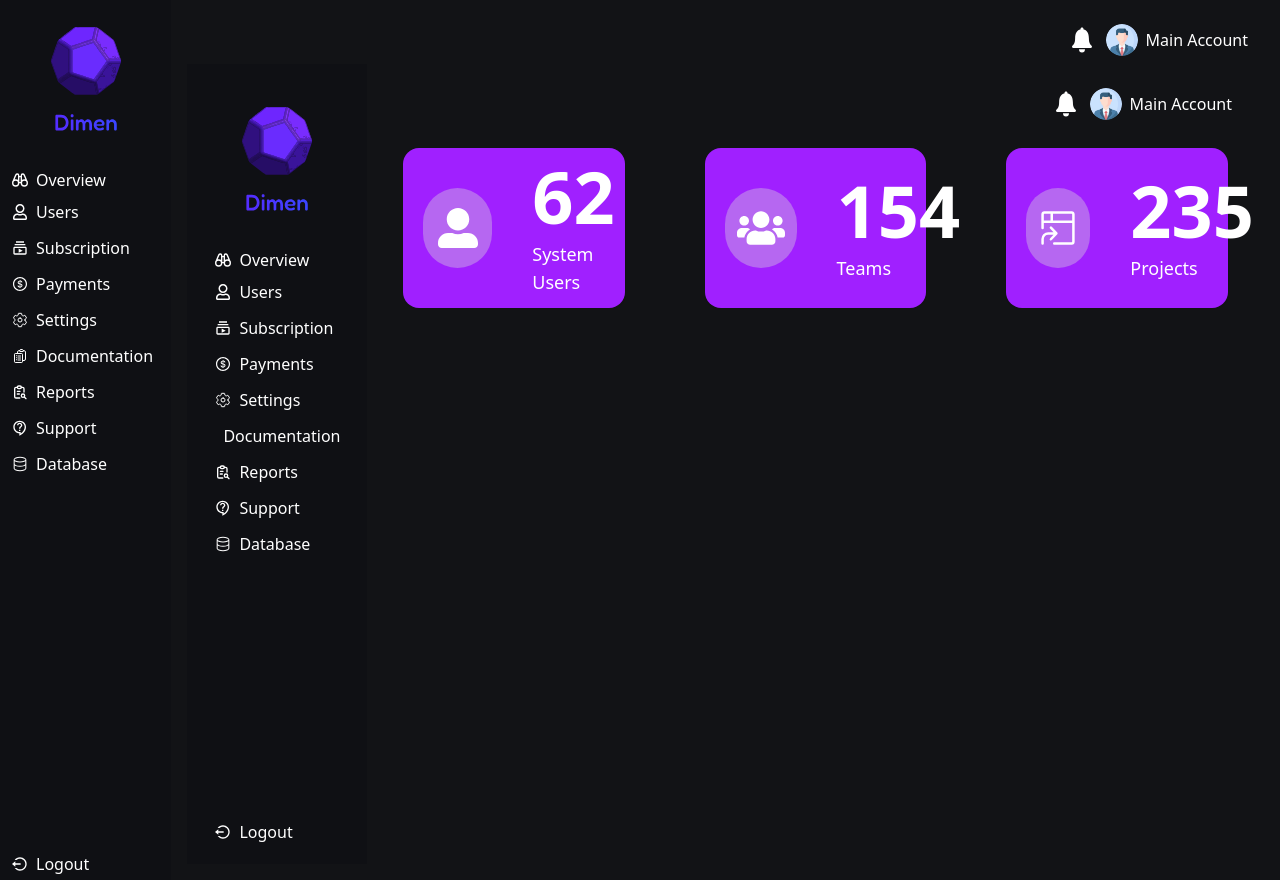
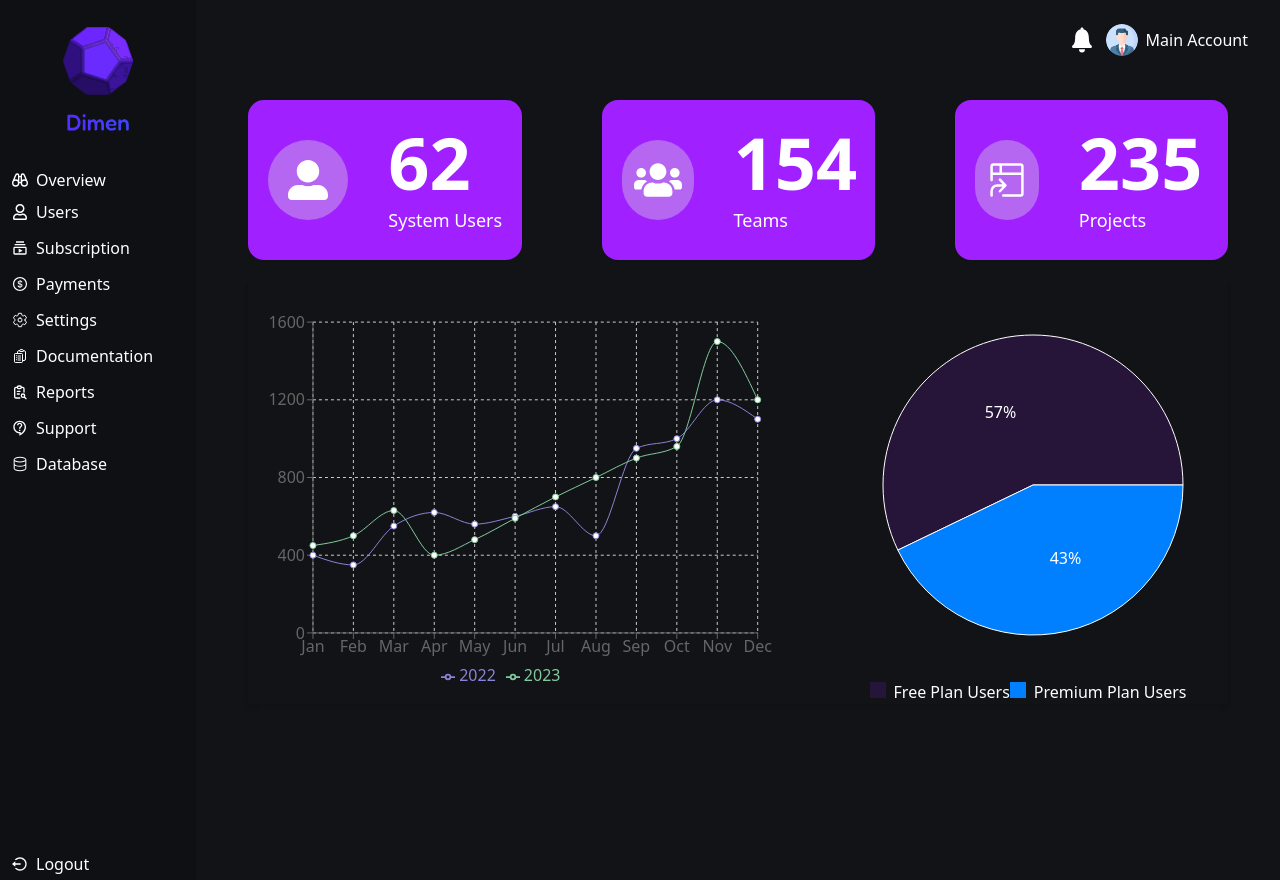
Before and after one commit to Dimen-3D-Model-Annotation/admin-dashboard, a Next.js app: page /admin/overview in a window 1280 px wide. Built offline with nearby package versions, Linux system fonts and the light colour scheme.

Commit message:
Update page.js

```diff
--- a/app/admin/overview/page.js
+++ b/app/admin/overview/page.js
@@ -1,51 +1,180 @@
-import React from 'react';
+"use client";
+
+import React, { useEffect, useState } from "react";
+import { PieChart, Pie, Cell } from "recharts";
 import { FaUserAlt, FaUsers } from "react-icons/fa";
 import { GoProjectSymlink } from "react-icons/go";
-import SidePanel from '@components/SidePanel';  // Import the SidePanel component
-import Header from '@components/Header';
+import {
+  LineChart as RechartsLineChart,
+  Line,
+  XAxis,
+  YAxis,
+  CartesianGrid,
+  Tooltip,
+  Legend,
+  ResponsiveContainer,
+} from "recharts";
 
 function Overview() {
+  const [isClient, setIsClient] = useState(false);
+
+  useEffect(() => {
+    setIsClient(true);
+  }, []);
+
+  const lineChartData = [
+    { name: "Jan", 2022: 400, 2023: 450 },
+    { name: "Feb", 2022: 350, 2023: 500 },
+    { name: "Mar", 2022: 550, 2023: 630 },
+    { name: "Apr", 2022: 620, 2023: 400 },
+    { name: "May", 2022: 560, 2023: 480 },
+    { name: "Jun", 2022: 600, 2023: 590 },
+    { name: "Jul", 2022: 650, 2023: 700 },
+    { name: "Aug", 2022: 500, 2023: 800 },
+    { name: "Sep", 2022: 950, 2023: 900 },
+    { name: "Oct", 2022: 1000, 2023: 960 },
+    { name: "Nov", 2022: 1200, 2023: 1500 },
+    { name: "Dec", 2022: 1100, 2023: 1200 },
+  ];
+
+  const pieChartData = [
+    { name: "Free Plan Users", value: 400 },
+    { name: "Premium Plan Users", value: 300 },
+  ];
+
+  const COLORS = ["rgba(160, 32, 255, 0.15)", "#0080FF", "#FFBB28", "#FF8042"];
+
+  const RADIAN = Math.PI / 180;
+  const renderCustomizedLabel = ({
+    cx,
+    cy,
+    midAngle,
+    innerRadius,
+    outerRadius,
+    percent,
+    index,
+  }) => {
+    const radius = innerRadius + (outerRadius - innerRadius) * 0.5;
+    const x = cx + radius * Math.cos(-midAngle * RADIAN);
+    const y = cy + radius * Math.sin(-midAngle * RADIAN);
+
+    return (
+      <text
+        x={x}
+        y={y}
+        fill="white"
+        textAnchor={x > cx ? "start" : "end"}
+        dominantBaseline="central"
+      >
+        {`${(percent * 100).toFixed(0)}%`}
+      </text>
+    );
+  };
+
   return (
-    <div className="min-h-screen flex flex-row">
-      <div className="bg-[#0F1014] text-white p-4 w-1/6">
-        <SidePanel />
-      </div>
-      <div className="flex-grow bg-[#121316] text-white p-4">
-        <Header />
-        <div className='grid lg:grid-cols-3 gap-20 mt-5 mb-15 ml-5 mr-5'>
+    <div className="min-h-screen flex flex-row overflow-hidden">
+      <div className="flex-grow bg-[#121316] text-white p-4 overflow-y-auto">
+        <div className="grid lg:grid-cols-3 gap-20 mt-5 mb-15 ml-5 mr-5">
           {/* First Card */}
-          <div className='rounded-2xl bg-custom-purple h-30 shadow-sm flex items-center'>
-            <div className='bg-custom-gray h-20 w-20 flex items-center justify-center text-white p-3 rounded-full ml-5'>
-              <FaUserAlt className='w-10 h-10' />
+          <div className="rounded-2xl bg-custom-purple h-30 shadow-sm flex items-center">
+            <div className="bg-custom-gray h-20 w-20 flex items-center justify-center text-white p-3 rounded-full ml-5">
+              <FaUserAlt className="w-10 h-10" />
             </div>
-            <div className='ml-10'>
-              <div className='flex flex-col justify-center text-7xl font-bold mb-2'>62</div>
-              <div className='text-lg'>System Users</div>
+            <div className="ml-10">
+              <div className="flex flex-col justify-center text-7xl font-bold mb-2">
+                62
+              </div>
+              <div className="text-lg">System Users</div>
             </div>
           </div>
 
           {/* Second Card */}
-          <div className='rounded-2xl bg-custom-purple h-40 shadow-sm flex items-center'>
-            <div className='bg-custom-gray h-20 w-20 flex items-center justify-center text-white p-3 rounded-full ml-5'>
-              <FaUsers className='w-12 h-12'/>
+          <div className="rounded-2xl bg-custom-purple h-40 shadow-sm flex items-center">
+            <div className="bg-custom-gray h-20 w-20 flex items-center justify-center text-white p-3 rounded-full ml-5">
+              <FaUsers className="w-12 h-12" />
             </div>
-            <div className='ml-10'>
-              <div className='flex flex-col justify-center text-7xl font-bold mb-2 mr-10'>154</div>
-              <div className='text-lg'>Teams</div>
+            <div className="ml-10">
+              <div className="flex flex-col justify-center text-7xl font-bold mb-2 mr-10">
+                154
+              </div>
+              <div className="text-lg">Teams</div>
             </div>
           </div>
 
           {/* Third Card */}
-          <div className='rounded-2xl bg-custom-purple h-40 shadow-sm flex items-center'>
-            <div className='bg-custom-gray h-20 w-20 flex items-center justify-center text-white p-3 rounded-full ml-5'>
-              <GoProjectSymlink className='w-10 h-10' />
+          <div className="rounded-2xl bg-custom-purple h-40 shadow-sm flex items-center">
+            <div className="bg-custom-gray h-20 w-20 flex items-center justify-center text-white p-3 rounded-full ml-5">
+              <GoProjectSymlink className="w-10 h-10" />
             </div>
-            <div className='ml-10'>
-              <div className='flex flex-col justify-center text-7xl font-bold mb-2 mr-10'>235</div>
-              <div className='text-lg'>Projects</div>
+            <div className="ml-10">
+              <div className="flex flex-col justify-center text-7xl font-bold mb-2 mr-10">
+                235
+              </div>
+              <div className="text-lg">Projects</div>
             </div>
           </div>
         </div>
+
+        {isClient && (
+          <div className="flex flex-col lg:flex-row items-center shadow-md m-5 gap-10">
+            <ResponsiveContainer width="60%" height={400}>
+              <RechartsLineChart
+                width={300}
+                height={100}
+                data={lineChartData}
+                margin={{
+                  top: 30,
+                  right: 30,
+                  left: 5,
+                  bottom: 5,
+                }}
+              >
+                <CartesianGrid strokeDasharray="3 3" />
+                <XAxis dataKey="name" />
+                <YAxis />
+                <Tooltip />
+                <Legend />
+                <Line
+                  type="monotone"
+                  dataKey="2022"
+                  stroke="#8884d8"
+                  activeDot={{ r: 8 }}
+                />
+                <Line type="monotone" dataKey="2023" stroke="#82ca9d" />
+              </RechartsLineChart>
+            </ResponsiveContainer>
+
+            <div className="flex flex-col items-center">
+              <PieChart width={400} height={400}>
+                <Pie
+                  data={pieChartData}
+                  cx={200}
+                  cy={200}
+                  labelLine={false}
+                  label={renderCustomizedLabel}
+                  outerRadius={150}
+                  fill="#8884d8"
+                  dataKey="value"
+                >
+                  {pieChartData.map((entry, index) => (
+                    <Cell
+                      key={`cell-${index}`}
+                      fill={COLORS[index % COLORS.length]}
+                    />
+                  ))}
+                </Pie>
+              </PieChart>
+              <div className="text-center">
+                <p>
+                  <span className="inline-block w-4 h-4 mr-2" style={{ backgroundColor: COLORS[0] }}></span>
+                  Free Plan Users
+                  <span className="inline-block w-4 h-4 mr-2" style={{ backgroundColor: COLORS[1] }}></span>
+                  Premium Plan Users
+                </p>
+              </div>
+            </div>
+          </div>
+        )}
       </div>
     </div>
   );
```
